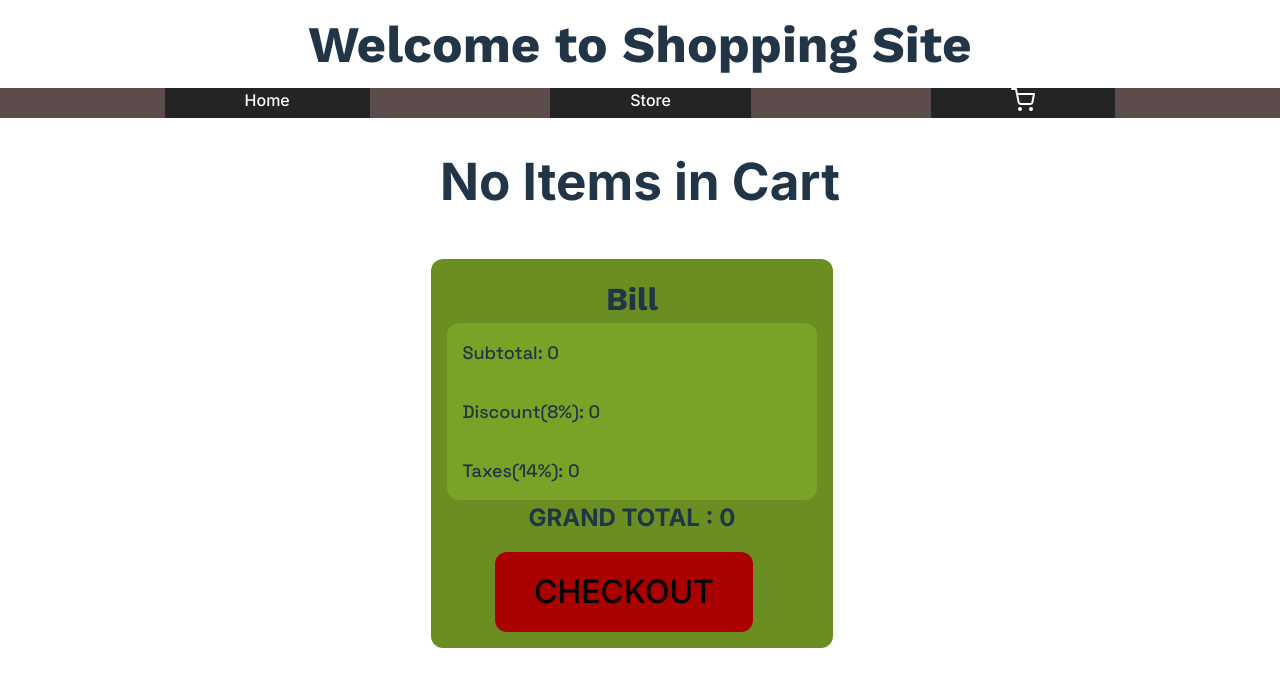
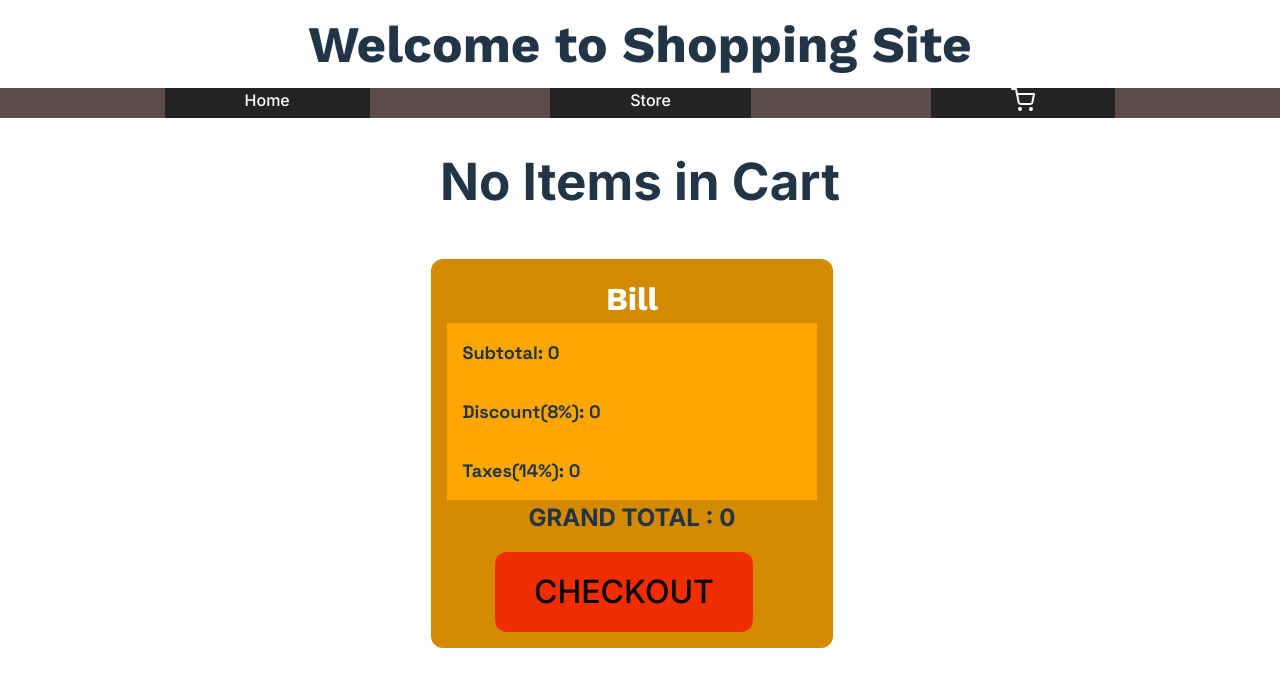
Before and after one commit to cakesandcarrots/shoppingcart, a React (Vite) app: page /Cart in a window 1280 px wide. Shown: the top 686 px of the page. Built offline with nearby package versions, Linux system fonts and the light colour scheme.

Commit message:
tweaked colors

```diff
--- a/src/assets/bill.css
+++ b/src/assets/bill.css
@@ -1,7 +1,7 @@
 .billcontainer{
     flex:0.5;
     padding: 1rem;
-    background-color: olivedrab;
+    background-color: rgb(211, 137, 0);
     border-radius: 12px;
     margin: 1rem;
     margin-left: 0;
@@ -13,6 +13,7 @@
 .bill{
     text-align: center;
     font-family: "Work Sans", sans-serif;
+    color: white;
     font-size:xx-large;
     font-weight: bold;
 }
@@ -25,12 +26,13 @@
     width: 27%;
 }
 .calculations{
-    background-color: rgb(121, 162, 39);
+    background-color:rgb(255, 166, 0);
+    color:grey
     border-radius: 12px;
     padding: 1rem;
     font-size: large;
     font-family: "Space Grotesk", sans-serif;
-    font-weight: 500;
+    font-weight: 800;
     display: flex;
     flex-direction: column;
     gap: 2rem;
@@ -47,7 +49,7 @@
 .checkout {
     margin-top: 1rem;
     text-align: center;
-    background-color: rgb(170, 0, 0);
+    background-color:rgba(255, 0, 0, 0.672);
     font-size: xx-large;
     border-radius: 12px;
     margin-left: 3rem;
--- a/src/assets/cart.css
+++ b/src/assets/cart.css
@@ -3,6 +3,7 @@
 }
 
 .tabledata {
+    color: white;
     flex: 1.5;
     display: flex;
     flex-direction: column;
```
